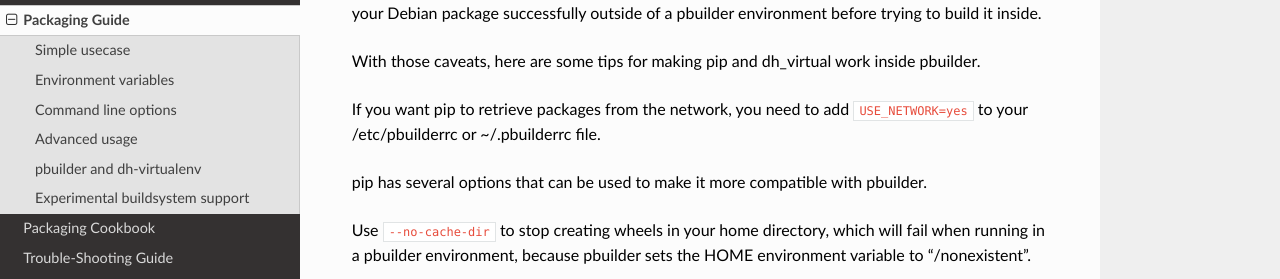
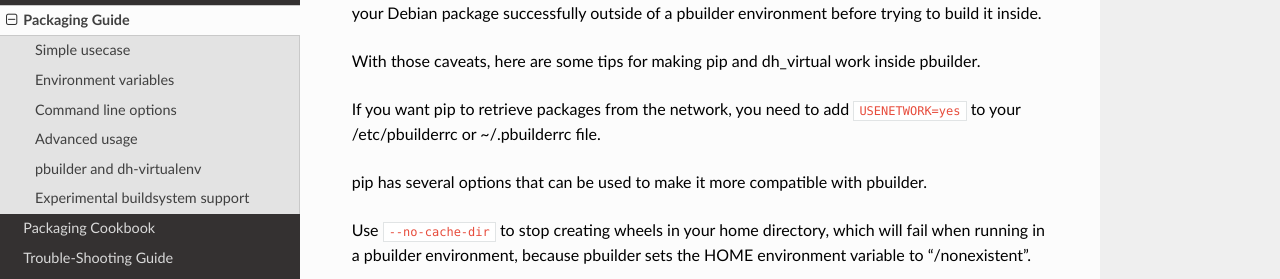
Before and after one commit to spotify/dh-virtualenv, a Sphinx documentation site: the page built from doc/usage.rst, in a window 1280 px wide and 900 px high, scrolled down 4773 px. Shown: the part 156-435 px from the top of the window. Built offline with Sphinx 7.4.7 and the Read the Docs theme 2.0.0, drawn with Linux system fonts in a browser that asks for light colours.

Commit message:
docs: Fix reference to pbuilder's USENETWORK option.
The man page for pbuilderrc(5) documents the option as USENETWORK,
not USE_NETWORK.

```diff
--- a/doc/usage.rst
+++ b/doc/usage.rst
@@ -271,7 +271,7 @@
 inside pbuilder.
 
 If you want pip to retrieve packages from the network, you need to
-add ``USE_NETWORK=yes`` to your /etc/pbuilderrc or ~/.pbuilderrc file.
+add ``USENETWORK=yes`` to your /etc/pbuilderrc or ~/.pbuilderrc file.
 
 pip has several options that can be used to make it more compatible
 with pbuilder.
```
